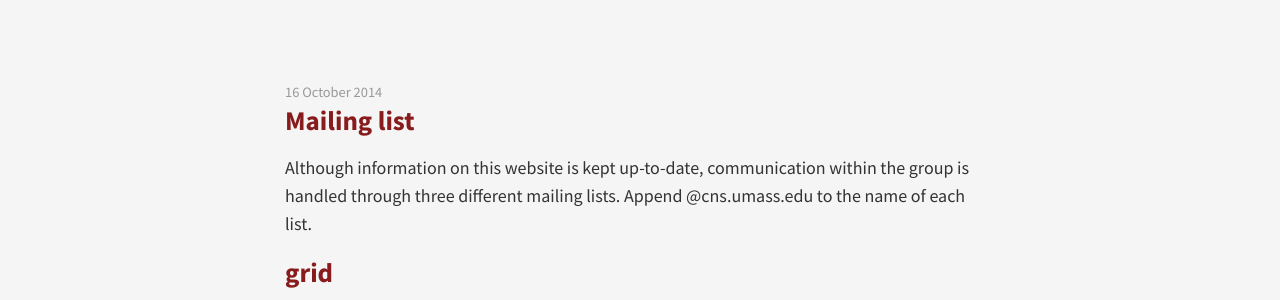
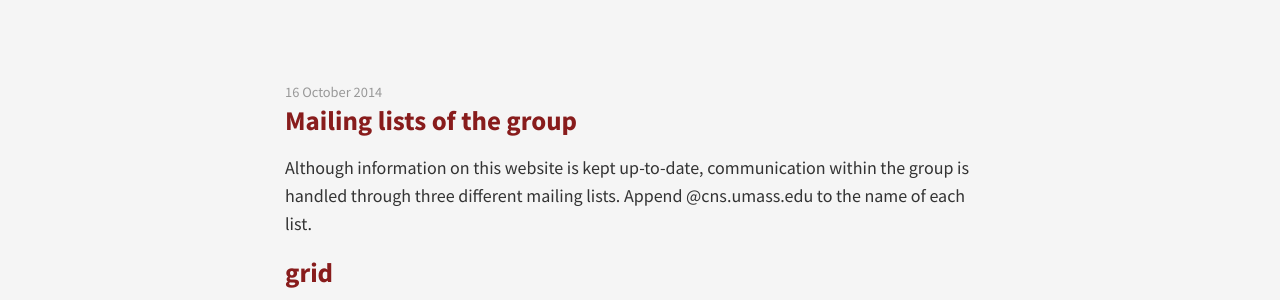
Before and after one commit to gridclub/gridclub.github.io, a Jekyll site: the page built from _posts/2014-10-16-mailing-list.md, in a window 1280 px wide. Shown: the part 134-434 px from the top of the page. Built offline with Jekyll 4.4.1, drawn with Linux system fonts in a browser that asks for light colours; nearby versions of some CDN libraries; comment, search, counter and statistics services are not loaded.

Commit message:
New post

```diff
--- a/_posts/2014-10-16-mailing-list.md
+++ b/_posts/2014-10-16-mailing-list.md
@@ -1,6 +1,6 @@
 ---
 layout: post
-title: "Mailing list"
+title: "Mailing lists of the group"
 category:
 tags: []
 ---
```
Also changed, not shown: _posts/2014-10-09-visualization-meeting.md (+2 -0 lines).
